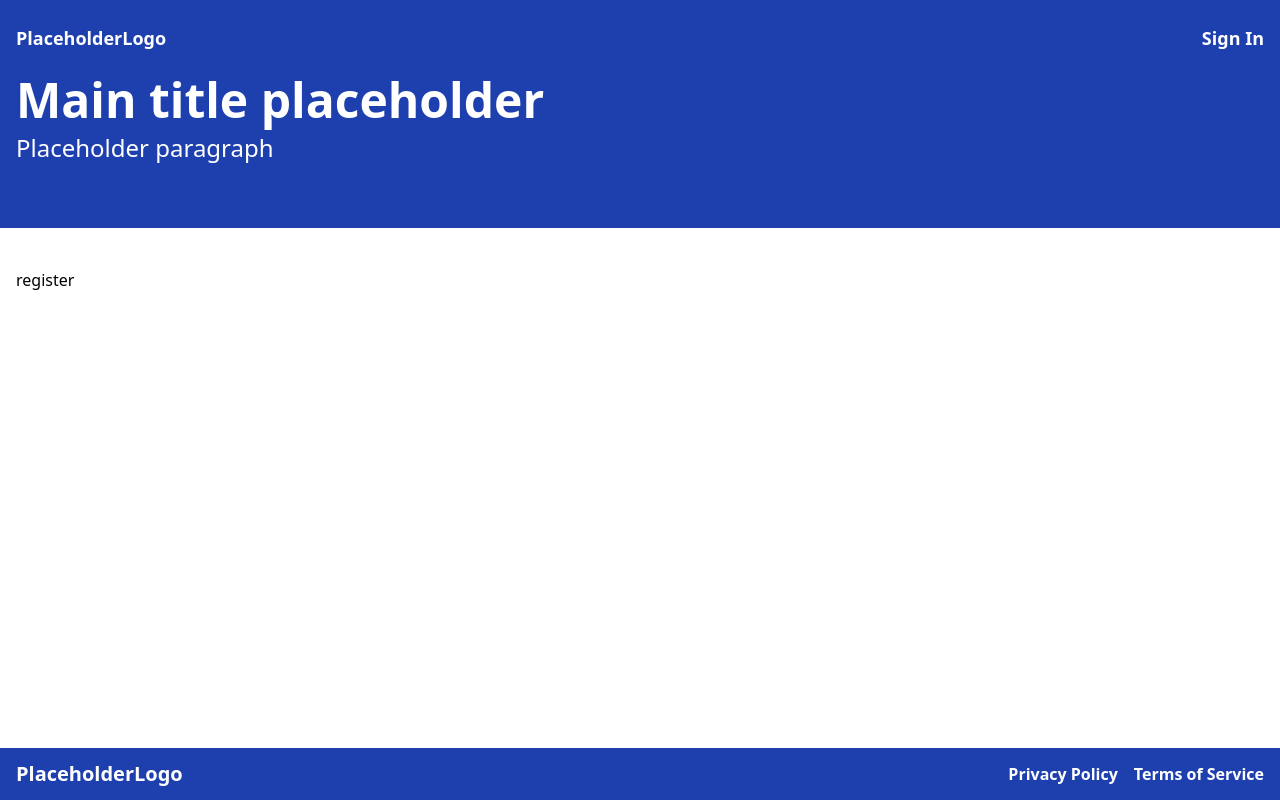
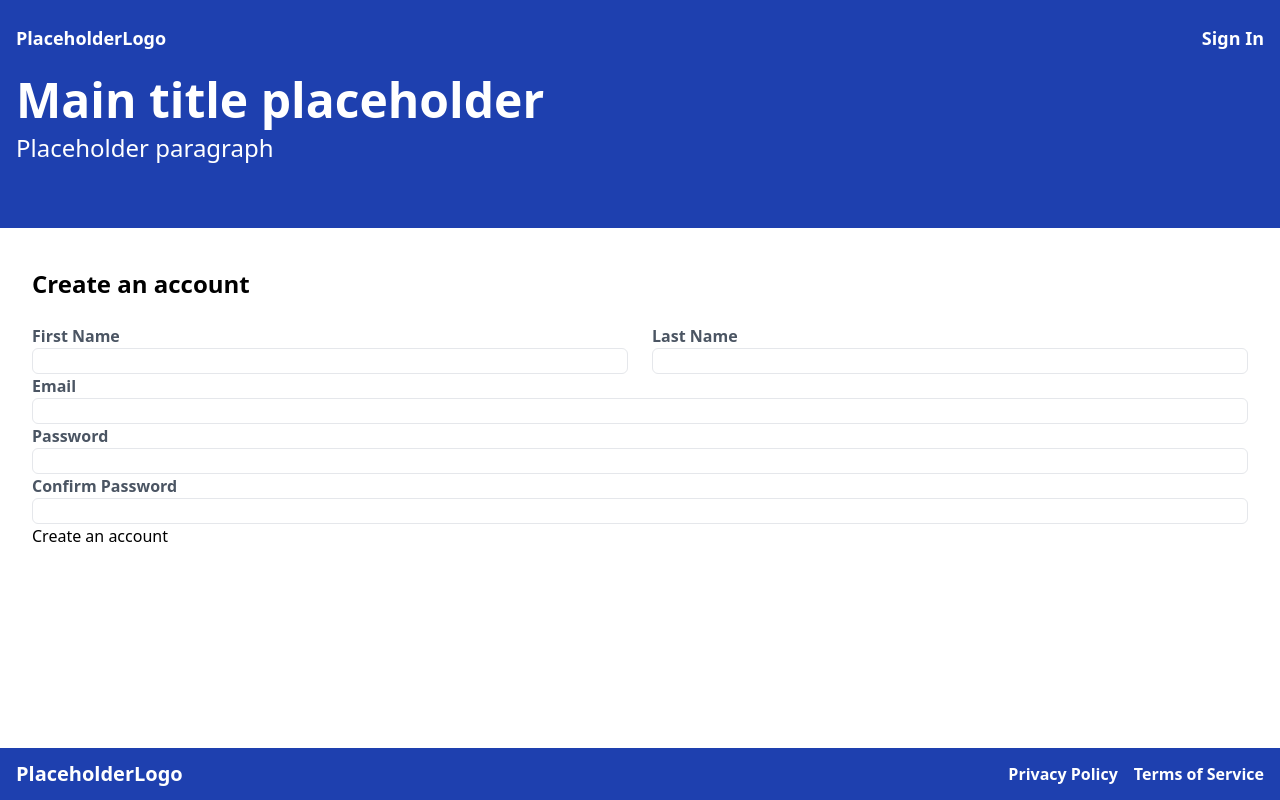
Before and after one commit to RazvanRusuu/booking-fe, a React (Vite) app: page /register in a window 1280 px wide. Built offline with nearby package versions, Linux system fonts and the light colour scheme.

Commit message:
register layout and some validation logi

```diff
--- a/package.json
+++ b/package.json
@@ -12,6 +12,7 @@
   "dependencies": {
     "react": "^18.2.0",
     "react-dom": "^18.2.0",
+    "react-hook-form": "^7.49.3",
     "react-router-dom": "^6.21.3"
   },
   "devDependencies": {
--- a/src/main.tsx
+++ b/src/main.tsx
@@ -9,6 +9,7 @@
   createRoutesFromElements,
 } from "react-router-dom";
 import Layout from "./Layout";
+import Register from "./pages/Register";
 
 const router = createBrowserRouter(
   createRoutesFromElements(
@@ -24,7 +25,7 @@
       <Route index path="/" element={<>Home</>} />
       <Route index path="/search" element={<>Search</>} />
 
-      <Route path="/register" element={<>register</>} />
+      <Route path="/register" element={<Register />} />
       <Route path="/sign-in" element={<>sign-in</>} />
     </Route>
   )
--- /dev/null
+++ b/src/pages/Register.tsx
@@ -0,0 +1,103 @@
+import { useForm } from "react-hook-form";
+
+interface FormData {
+  email: string;
+  firstName: string;
+  lastName: string;
+  password: string;
+  confirmPassword: string;
+}
+
+const Register = () => {
+  const {
+    register,
+    handleSubmit,
+    formState: { errors },
+  } = useForm<FormData>({
+    defaultValues: {
+      email: "",
+      firstName: "",
+      lastName: "",
+      password: "",
+      confirmPassword: "",
+    },
+  });
+
+  console.log(errors);
+
+  const onSubmit = (data: FormData) => {
+    console.log(data);
+  };
+
+  return (
+    <div className="container mx-auto">
+      <form className="" onSubmit={handleSubmit(onSubmit)}>
+        <h2 className="font-bold text-2xl mb-6">Create an account</h2>
+        <div className="flex flex-col md:flex-row gap-6">
+          <label className="font-bold flex flex-col flex-1 text-gray-600">
+            First Name
+            <input
+              className="rounded-md border border-gray-200 font-normal focus-visible:border-gray-500"
+              type="text"
+              {...register("firstName", {
+                required: "This field is required",
+              })}
+            />
+          </label>
+          <label className="font-bold flex flex-1 flex-col text-gray-600">
+            Last Name
+            <input
+              className="rounded-md border border-gray-200 font-normal"
+              type="text"
+              {...register("lastName", {
+                required: "This field is required",
+              })}
+            />
+          </label>
+        </div>
+        <label className="font-bold flex flex-1 flex-col text-gray-600">
+          Email
+          <input
+            className="rounded-md border border-gray-200 font-normal"
+            type="email"
+            {...register("email", {
+              required: "This field is required",
+            })}
+          />
+        </label>
+        <label className="font-bold flex flex-1 flex-col text-gray-600">
+          Password
+          <input
+            className="rounded-md border border-gray-200"
+            type="password"
+            {...register("password", {
+              required: "This field is required",
+              minLength: 6,
+            })}
+          />
+        </label>
+        <label className="font-bold flex flex-1 flex-col text-gray-600">
+          Confirm Password
+          <input
+            className="rounded-md border border-gray-200"
+            type="password"
+            {...register("confirmPassword", {
+              minLength: {
+                value: 6,
+                message: "Password must be 6 characters or long",
+              },
+              validate: (value, frormValues) => {
+                return (
+                  value !== frormValues.password && "Password do not match"
+                );
+              },
+            })}
+          />
+        </label>
+        <button>Create an account</button>
+      </form>
+    </div>
+  );
+};
+
+export default Register;
```
Also changed, not shown: 1 other file (tests, documents, lock files or other folders).
